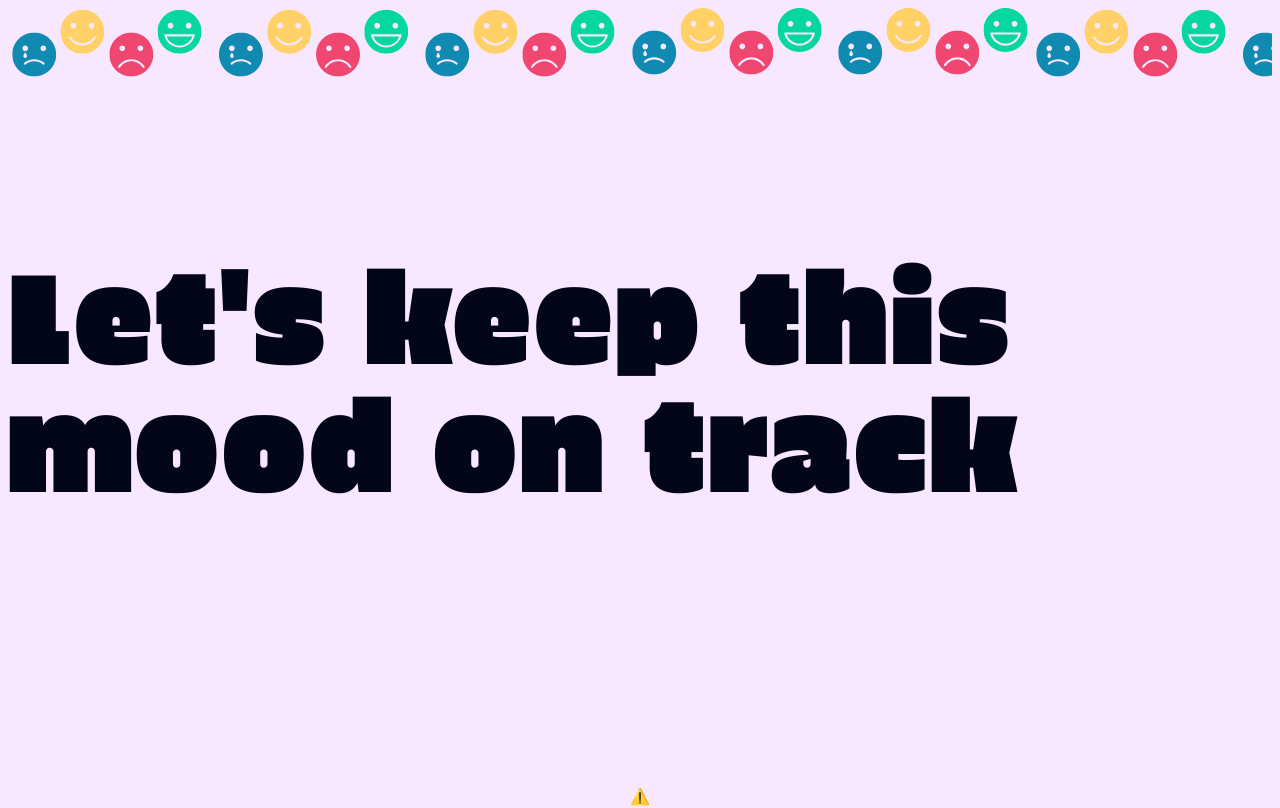
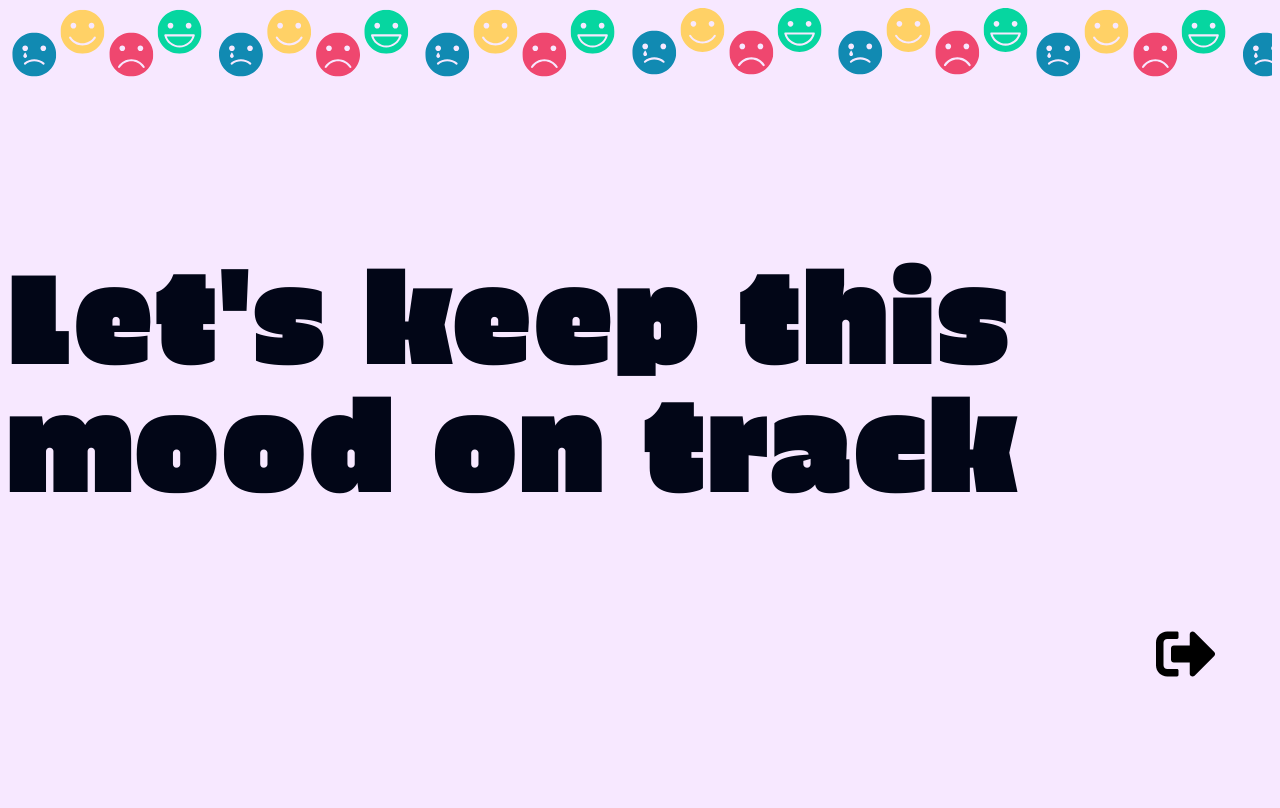
Before and after one commit to miazarre/mood-tracker, a React (Create React App) app: page /calendar in a window 1280 px wide. Shown: the top 808 px of the page. Built offline with nearby package versions, Linux system fonts and the light colour scheme; no server answers.

Commit message:
adding LogOut component on Calendar

```diff
--- a/src/App.js
+++ b/src/App.js
@@ -5,6 +5,7 @@ import Footer from "./components/Footer";
 import SignUp from "./components/SignUp";
 import Login from "./components/Login";
 import Error from "./components/Error";
+import Calendar from "./components/Calendar";
 
 function App() {
   return (
@@ -16,6 +17,7 @@ function App() {
           <Route path="/signup" element={<SignUp />} />
           <Route path="/login" element={<Login />} />
           <Route path="*" element={<Error />} />
+          <Route path="/calendar" element={<Calendar />} />
         </Routes>
       </main>
       <Footer />
--- /dev/null
+++ b/src/components/Calendar/LogOut/index.js
@@ -0,0 +1,17 @@
+import { FaSignOutAlt } from "react-icons/fa";
+
+const LogoutButton = () => {
+  const handleLogout = () => {
+    // TODO
+  };
+
+  return (
+    <div className="flex justify-center sm:justify-end items-center p-10">
+      <button onClick={handleLogout}>
+        <FaSignOutAlt size={60} className="mr-4 hover:text-pink-500" />
+      </button>
+    </div>
+  );
+};
+
+export default LogoutButton;
--- /dev/null
+++ b/src/components/Calendar/index.js
@@ -0,0 +1,11 @@
+import LogOut from "./LogOut";
+
+const Calendar = () => {
+  return (
+    <>
+      <LogOut />
+    </>
+  );
+};
+
+export default Calendar;
```
